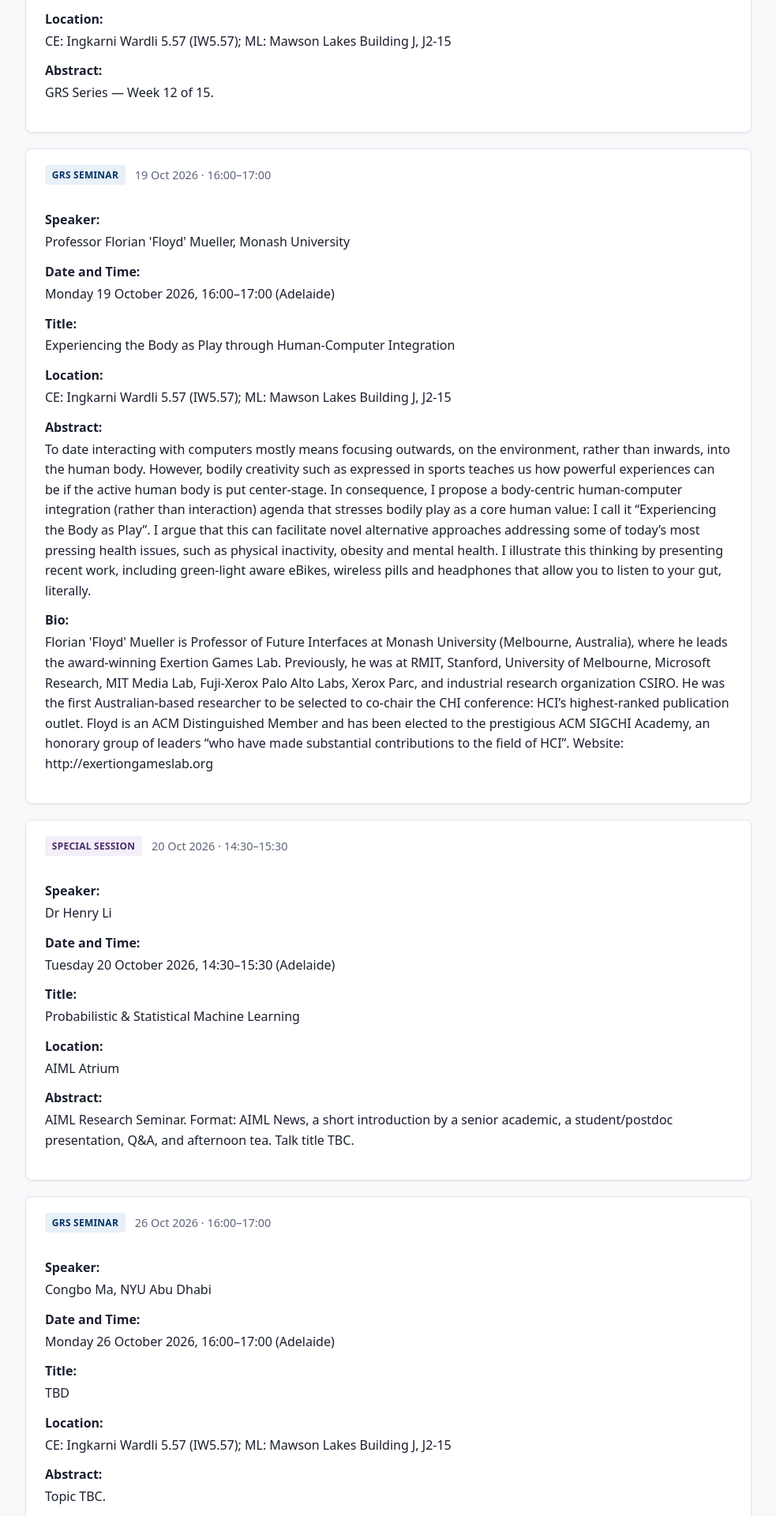
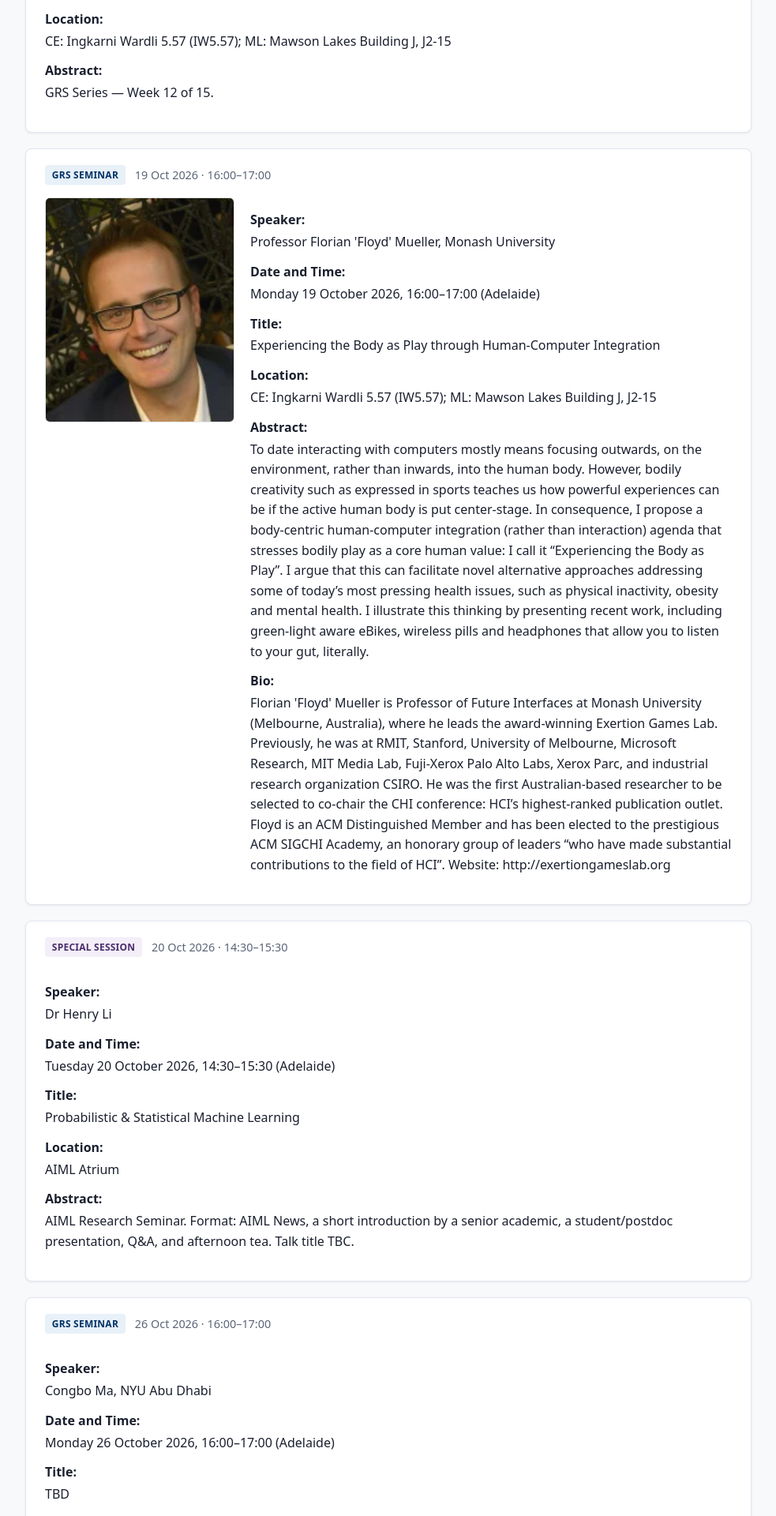
Before and after one commit to ht-timchen/Adelaide-CSIT-GRC, a Jekyll site: the page built from index.md, in a window 1280 px wide. Shown: the part 540-2460 px from the top of the page at 79% size, without its empty margins (148-1131 px from the left). Built offline with Jekyll 4.4.1, drawn with Linux system fonts in a browser that asks for light colours.

Commit message:
Add headshot for Florian Mueller GRS Series talk on 19 October.
Co-authored-by: Cursor <cursoragent@cursor.com>

```diff
--- a/_data/seminars.yml
+++ b/_data/seminars.yml
@@ -682,6 +682,8 @@ seminars:
     date: 2026-10-19
     time: "16:00–17:00"
     location: "CE: Ingkarni Wardli 5.57 (IW5.57); ML: Mawson Lakes Building J, J2-15"
+    image: "/assets/seminars/hdr-2026-10-19-series-14.png"
+    image_alt: "Headshot of Professor Florian 'Floyd' Mueller."
     abstract: |
       To date interacting with computers mostly means focusing outwards, on the environment, rather than inwards, into the human body. However, bodily creativity such as expressed in sports teaches us how powerful experiences can be if the active human body is put center-stage. In consequence, I propose a body-centric human-computer integration (rather than interaction) agenda that stresses bodily play as a core human value: I call it “Experiencing the Body as Play”. I argue that this can facilitate novel alternative approaches addressing some of today’s most pressing health issues, such as physical inactivity, obesity and mental health. I illustrate this thinking by presenting recent work, including green-light aware eBikes, wireless pills and headphones that allow you to listen to your gut, literally.
     bio: |
```
Also changed, not shown: assets/seminars/hdr-2026-10-19-series-14.png (added).
